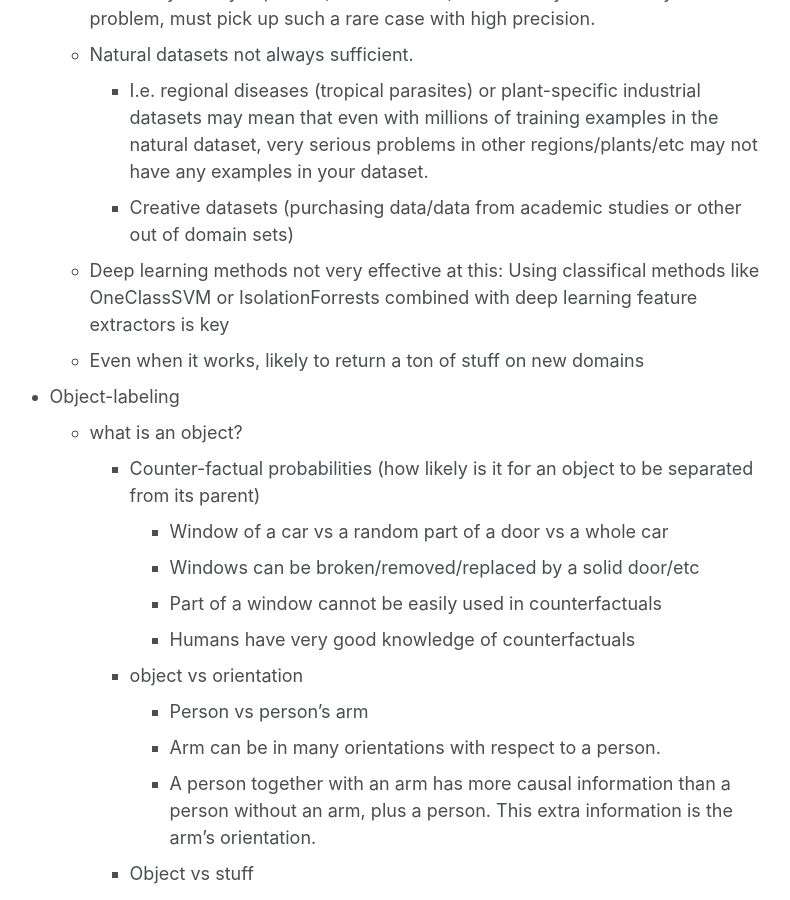
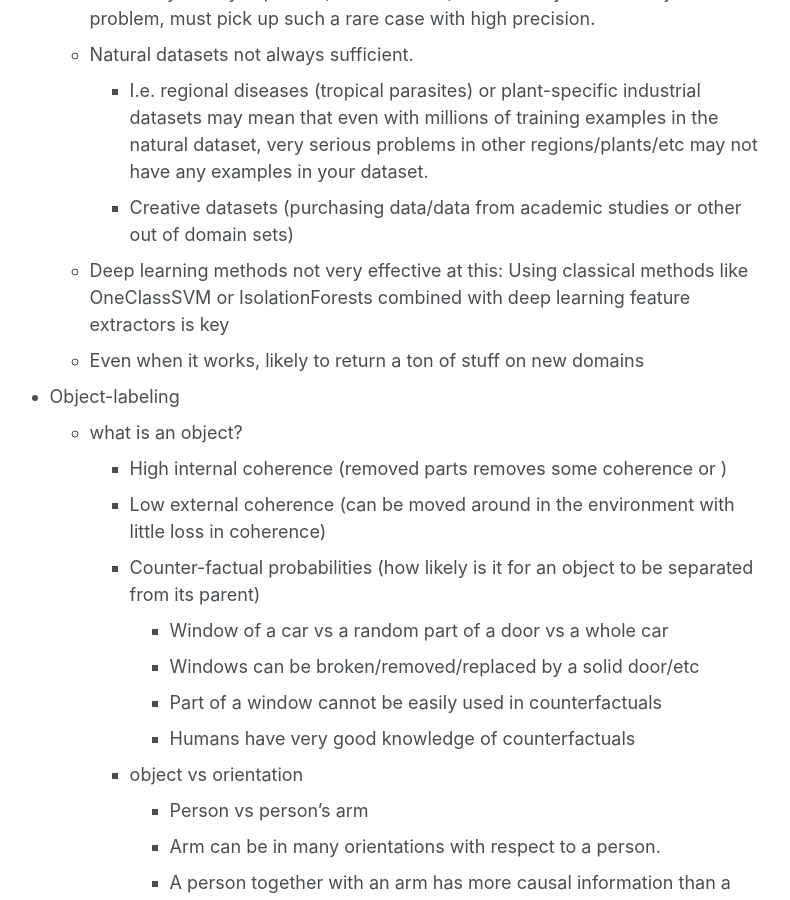
Before and after one commit to benblack769/benblack769.github.io, a Jekyll site: the page built from posts/learnings/data_generic_labeling.md, in a window 1280 px wide and 900 px high, scrolled down 879 px. Shown: the whole window, without its empty margins (252-1042 px from the left). Built offline with Jekyll 4.4.1, drawn with Linux system fonts in a browser that asks for light colours.

```diff
--- a/posts/learnings/data_generic_labeling.md
+++ b/posts/learnings/data_generic_labeling.md
@@ -27,10 +27,12 @@
     * Natural datasets not always sufficient.
         * I.e. regional diseases (tropical parasites) or plant-specific industrial datasets may mean that even with millions of training examples in the natural dataset, very serious problems in other regions/plants/etc may not have any examples in your dataset.
         * Creative datasets (purchasing data/data from academic studies or other out of domain sets)
-    * Deep learning methods not very effective at this: Using classifical methods like OneClassSVM or IsolationForrests combined with deep learning feature extractors is key
+    * Deep learning methods not very effective at this: Using classical methods like OneClassSVM or IsolationForests combined with deep learning feature extractors is key
     * Even when it works, likely to return a ton of stuff on new domains
 * Object-labeling
     * what is an object?
+        * High internal coherence (removed parts removes some coherence or )
+        * Low external coherence (can be moved around in the environment with little loss in coherence)
         * Counter-factual probabilities (how likely is it for an object to be separated from its parent)
             * Window of a car vs a random part of a door vs a whole car
             * Windows can be broken/removed/replaced by a solid door/etc
```
Also changed, not shown: posts/learnings/rect_cover.md (+1 -1 lines), posts/learnings/sequential_notation.md (+1 -1 lines), posts/projects/box_search.md (+1 -1 lines).
